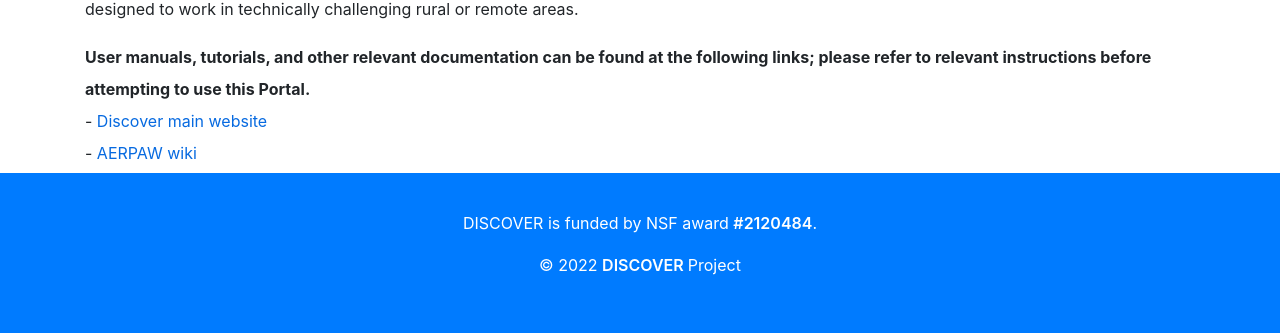
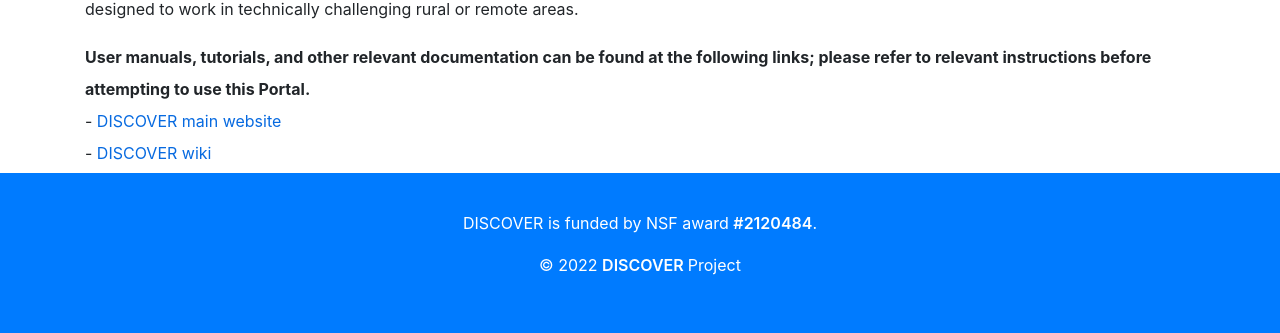
Before and after one commit to DiscoverCCRI/portal_v1, a Django app: page / in a window 1280 px wide. Shown: the part 583-916 px from the top of the page. Run offline with Django 3.2, Linux system fonts and the light colour scheme; the visitor is signed in with stand-in values (Sample User, id 1); parts of the project's set-up code (start-up, migrations or seed data) failed here and were passed over; some libraries are stand-ins or nearby versions.

Commit message:
Update Wiki link

```diff
--- a/templates/base/home.html
+++ b/templates/base/home.html
@@ -19,8 +19,8 @@
             <p>
                 <strong>User manuals, tutorials, and other relevant documentation can be found at the following links;
                     please refer to relevant instructions before attempting to use this Portal.</strong><br>
-                - <a style = "color: #076AE0 !important;" href="https://www.discoverccri.org/" target="_blank">Discover main website</a> <br>
-                - <a style = "color: #076AE0 !important;" href="https://sites.google.com/ncsu.edu/aerpaw-wiki/" target="_blank">AERPAW wiki</a><br>
+                - <a style = "color: #076AE0 !important;" href="https://www.discoverccri.org/" target="_blank">DISCOVER main website</a> <br>
+                - <a style = "color: #076AE0 !important;" href="https://sites.google.com/view/discover-user-manual/welcome" target="_blank">DISCOVER wiki</a><br>
 
             </p>
             {% if user.is_operator %}
```
